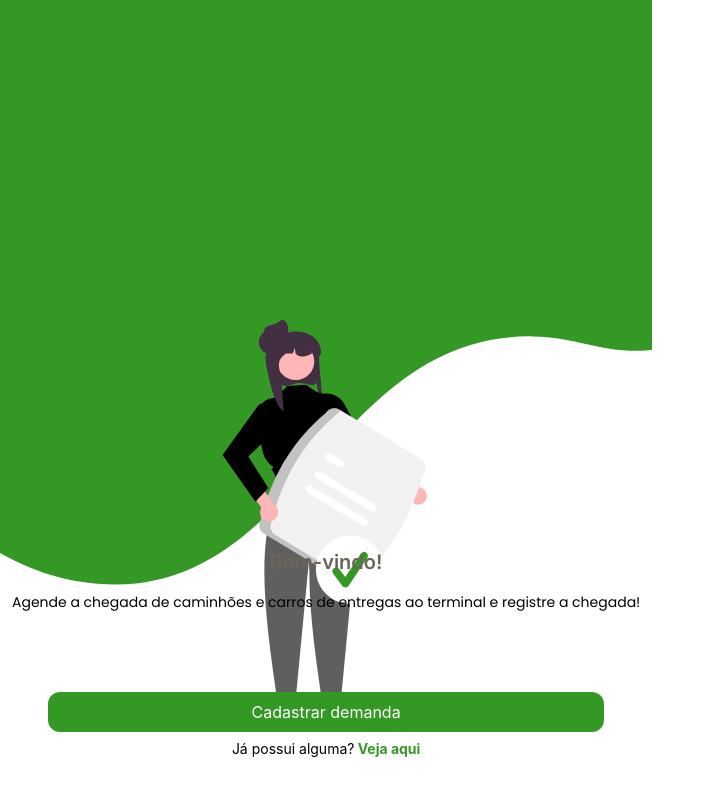
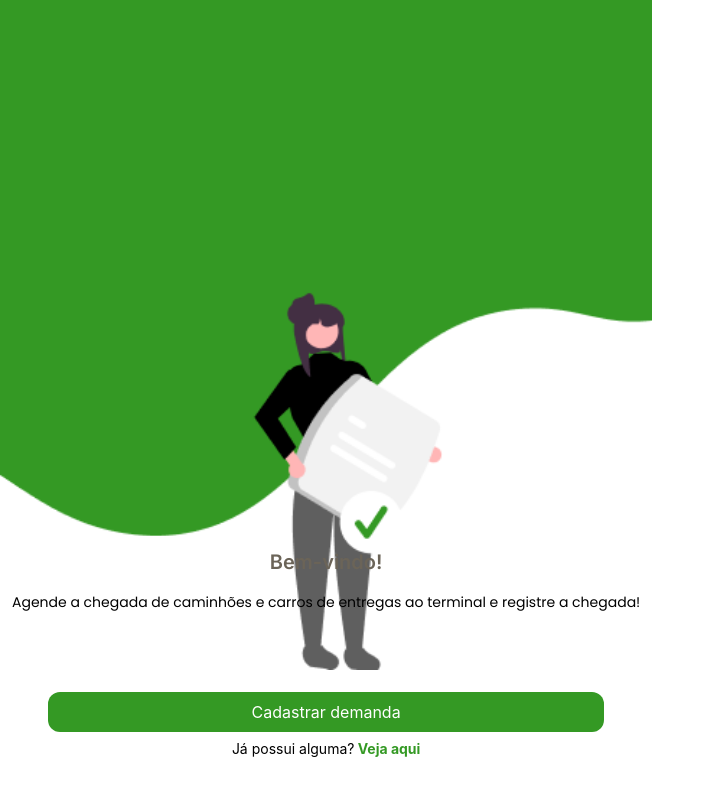
Before and after one commit to strawnico/AbreAi, a Next.js app: page / in a window 1280 px wide. Shown: the top 796 px of the page, without its empty margins (0-715 px from the left). Built offline with nearby package versions, Linux system fonts and the light colour scheme.

Commit message:
fixing image

```diff
--- a/styles/globals.css
+++ b/styles/globals.css
@@ -24,7 +24,7 @@ a {
 
 .bgWpp {
   background-color: #ffffff;
-  background-image: url("../public/Wpp.svg");
+  background-image: url("../public/Wpp.png");
   background-position: top center;
   background-size: 100%;
   background-repeat: no-repeat;
```
Also changed, not shown: public/Wpp.png (added), public/Wpp.svg (deleted).
